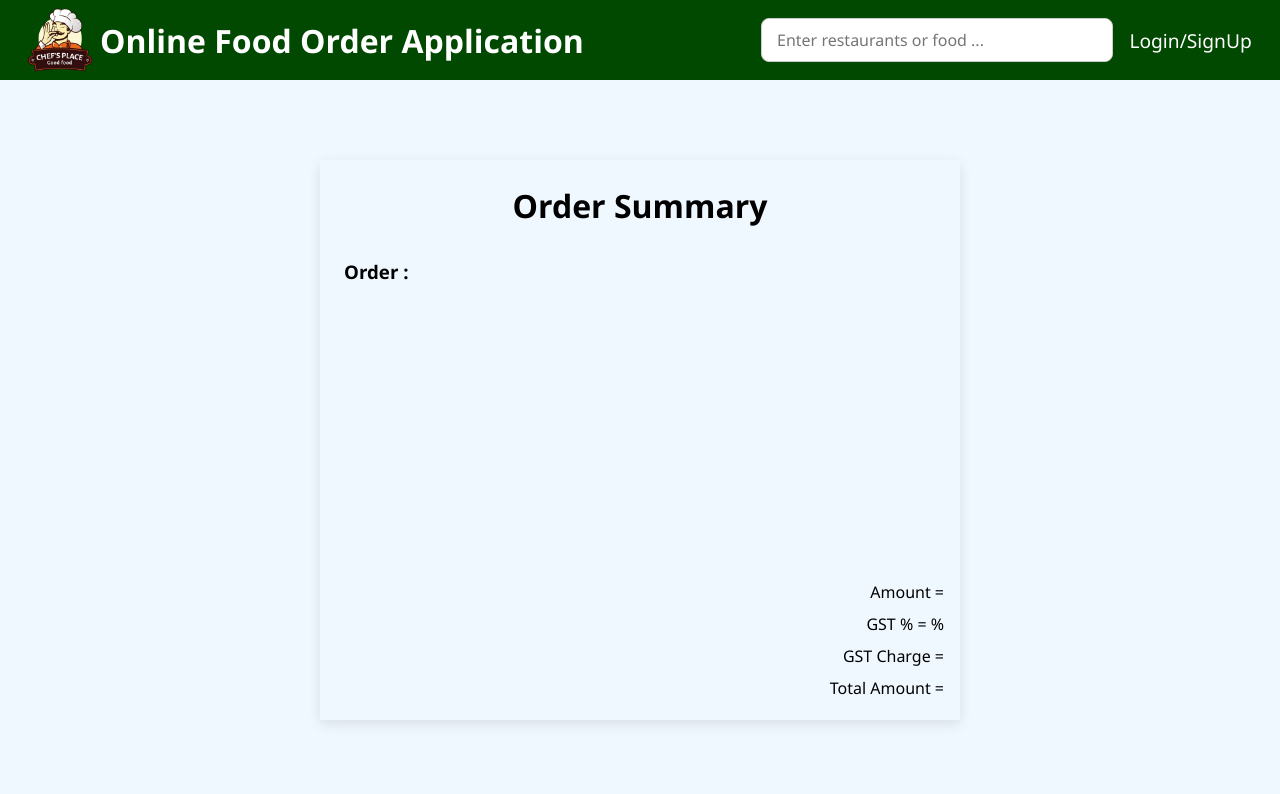
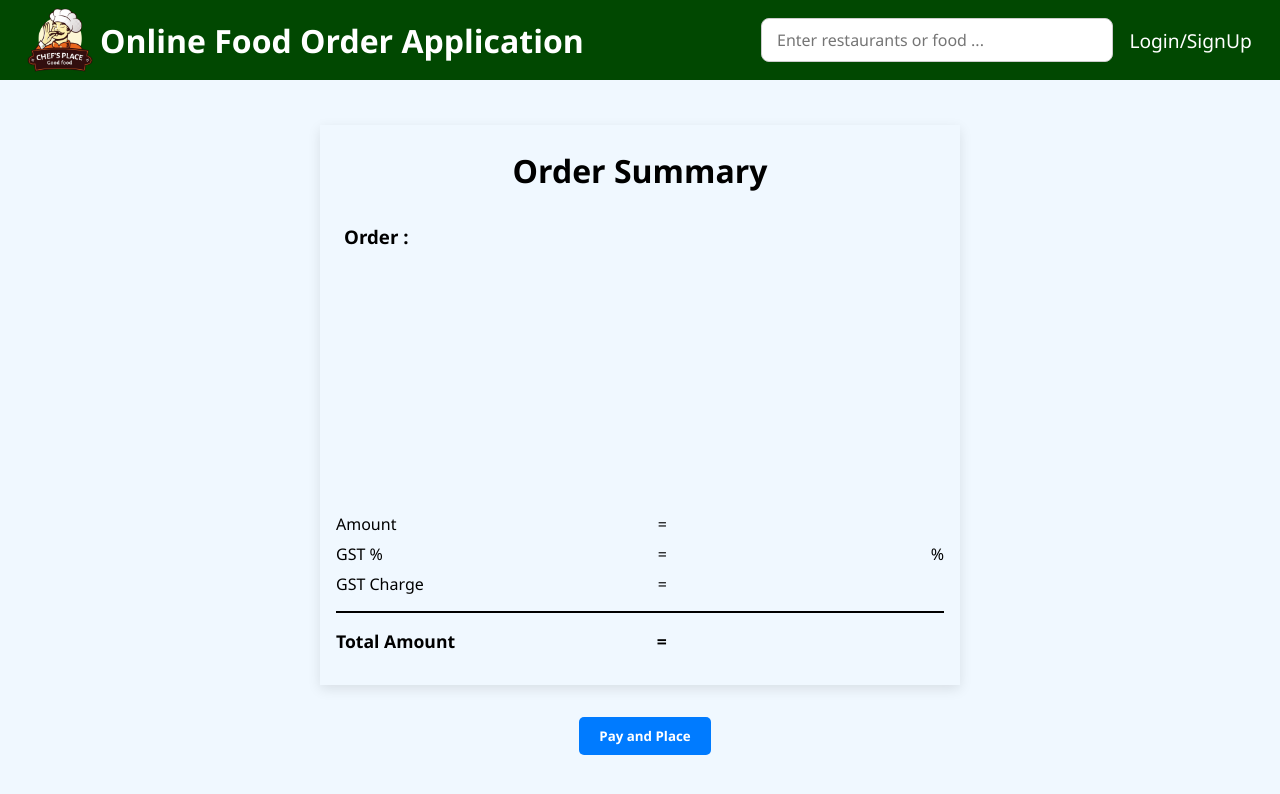
Before and after one commit to uzisharma/OnlineFoodOrderApp-FrontEnd, a React (Vite) app: page /billing-details in a window 1280 px wide. Shown: the top 794 px of the page. Built offline with nearby package versions, Linux system fonts and the light colour scheme.

Commit message:
checkout and place order is working

```diff
--- a/src/pages/BillingDetails.jsx
+++ b/src/pages/BillingDetails.jsx
@@ -1,10 +1,38 @@
 import { useLocation } from "react-router";
 import "./style/BillingDetails.css";
+import { Button } from "../components/Input";
+import { useEffect, useState } from "react";
+import axios from "axios";
+import { useRole } from "../context/RoleContext";
 
 export default function BillingDetails() {
+  const [placed, setPlaced] = useState(false);
   const location = useLocation();
+  const API_URL = import.meta.env.VITE_API_URL;
+  const { data } = location.state || {};
+  const { setCartItemCount } = useRole();
 
-  const { data } = location.state || {};
+  const payAndPlace = async (cartId, paymentStatus) => {
+    try {
+      const response = await axios.post(`${API_URL}/place-order/place`, {
+        cartId,
+        paymentStatus,
+      });
+      console.log(response);
+      setCartItemCount(0);
+      setPlaced(true);
+    } catch (err) {
+      if (err.response) {
+        console.error("Backend error : ", err.response.data);
+      } else {
+        console.error("Unexpected error : ", err.message);
+      }
+    }
+  };
+
+  useEffect(() => {
+    console.log(data);
+  }, [data]);
 
   return (
     <div className="billing-details">
@@ -45,6 +73,15 @@ export default function BillingDetails() {
           </div>
         </div>
       </div>
+      <div className="footer">
+        {placed ? (
+          <span>Order Placed Successfully</span>
+        ) : (
+          <Button onClick={() => payAndPlace(data?.cartId, "COMPLETED")}>
+            Pay and Place
+          </Button>
+        )}
+      </div>
     </div>
   );
 }
--- a/src/pages/UserPage.jsx
+++ b/src/pages/UserPage.jsx
@@ -8,7 +8,7 @@ export default function UserPage() {
   const [foodList, setFoodList] = useState([]);
   const [resList, setResList] = useState([]);
   const { setCartItemCount, userDetails } = useRole();
-  const API_URL = import.meta.env.VITE_API_URL;
+
   useEffect(() => {
     const url = "http://localhost:8080/api";
     const foodUrl = `${url}/food/getAll`;
--- a/src/pages/style/BillingDetails.css
+++ b/src/pages/style/BillingDetails.css
@@ -36,16 +36,56 @@
   }
 }
 
+/* ✅ Modified bottom section */
 .bill-card > .bottom {
-  width: 12rem;
-  display: flex;
-  flex-direction: column;
-  margin: 1rem;
+  width: 100%;
+  display: grid;
+  grid-template-columns: 1fr 0.2fr 1fr; /* Label | = | Value */
+  gap: 0.5rem;
+  margin: 1rem 0;
+  text-align: right;
   position: absolute;
   bottom: 0;
   right: 0;
-  text-align: end;
-  > div {
-    padding: 5px 0;
-  }
+  padding: 1rem;
 }
+
+.bottom > div {
+  display: contents; /* let spans align in grid */
+}
+
+.bottom span:nth-child(1) {
+  text-align: left;
+}
+
+.bottom span:nth-child(3) {
+  text-align: right;
+}
+
+/* Separator line above total row */
+.bottom div:last-child {
+  grid-column: 1 / -1;
+  display: contents;
+  position: relative;
+}
+
+.bottom div:last-child::before {
+  content: "";
+  grid-column: 1 / -1;
+  border-top: 2px solid #000;
+  margin: 0.5rem 0;
+  display: block;
+}
+
+/* Highlight total row */
+.bottom div:last-child span {
+  font-weight: bold;
+  font-size: 1.1rem;
+  color: #000;
+}
+
+
+.footer{
+    display: flex;
+    margin-top: 2rem;
+}
```
